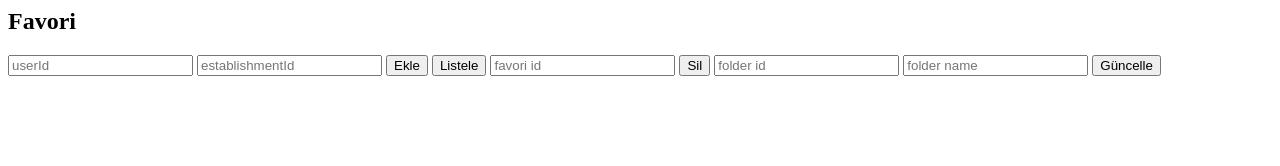
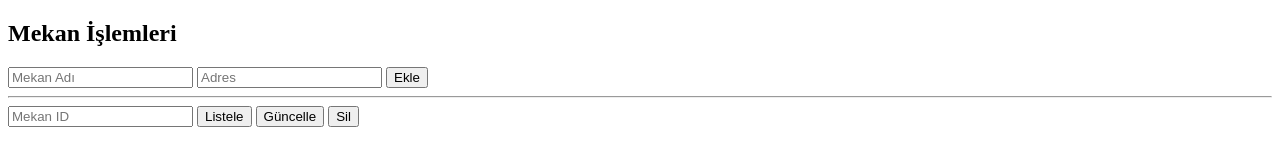
Before and after one commit to emrekose20/SearchCom, a plain HTML site: page Web-Frontend/establishments.html in a window 1280 px wide. Drawn offline with Linux system fonts and the light colour scheme.

Commit message:
Update establishments.html

```diff
--- a/Web-Frontend/establishments.html
+++ b/Web-Frontend/establishments.html
@@ -1,18 +1,27 @@
-<h2>Favori</h2>
+<!DOCTYPE html>
+<html>
+<head>
+<title>Mekan</title>
+<link rel="stylesheet" href="css/style.css">
+</head>
+<body>
 
-<input id="userId" placeholder="userId">
-<input id="establishmentId" placeholder="establishmentId">
+<h2>Mekan İşlemleri</h2>
 
-<button onclick="addFavorite()">Ekle</button>
-<button onclick="getFavorites()">Listele</button>
+<input id="name" placeholder="Mekan Adı">
+<input id="address" placeholder="Adres">
 
-<input id="favoriteId" placeholder="favori id">
-<button onclick="deleteFavorite()">Sil</button>
+<button onclick="createEstablishment()">Ekle</button>
 
-<input id="folderId" placeholder="folder id">
-<input id="folderName" placeholder="folder name">
-<button onclick="updateFolder()">Güncelle</button>
+<hr>
+
+<input id="id" placeholder="Mekan ID">
+<button onclick="getEstablishments()">Listele</button>
+<button onclick="updateEstablishment()">Güncelle</button>
+<button onclick="deleteEstablishment()">Sil</button>
 
 <pre id="result"></pre>
 
-<script src="js/favorites.js"></script>
+<script src="js/establishments.js"></script>
+</body>
+</html>
```
